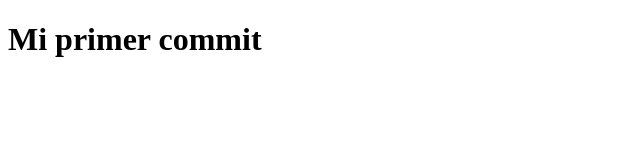
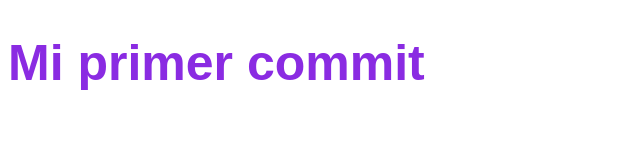
Before and after one commit to Charleandresb/new-repo, a plain HTML site: page index.html in a window 1280 px wide. Shown: the whole page, without its empty margins (0-640 px from the left). Drawn offline with Linux system fonts and the light colour scheme.

Commit message:
color de titulo

```diff
--- a/index.html
+++ b/index.html
@@ -3,6 +3,7 @@
   <head>
     <meta charset="UTF-8" />
     <meta name="viewport" content="width=device-width, initial-scale=1.0" />
+    <link rel="stylesheet" href="./style.css" />
     <title>Document</title>
   </head>
   <body>
--- a/style.css
+++ b/style.css
@@ -1,5 +1,5 @@
 .title {
-  color: blueviolet;
-  font-size: 100px;
+  color: #8a2be2;
+  font-size: 50px;
   font-family: Arial, Helvetica, sans-serif;
 }
```
